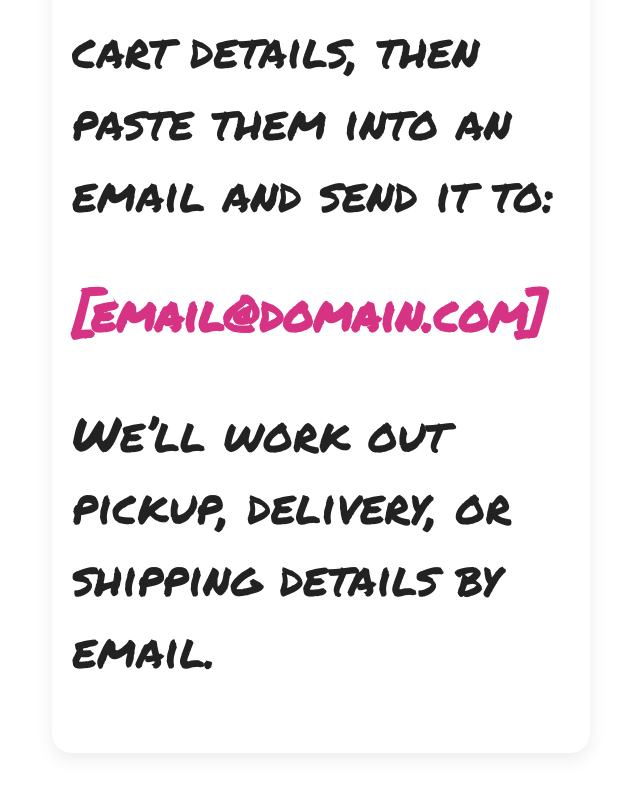
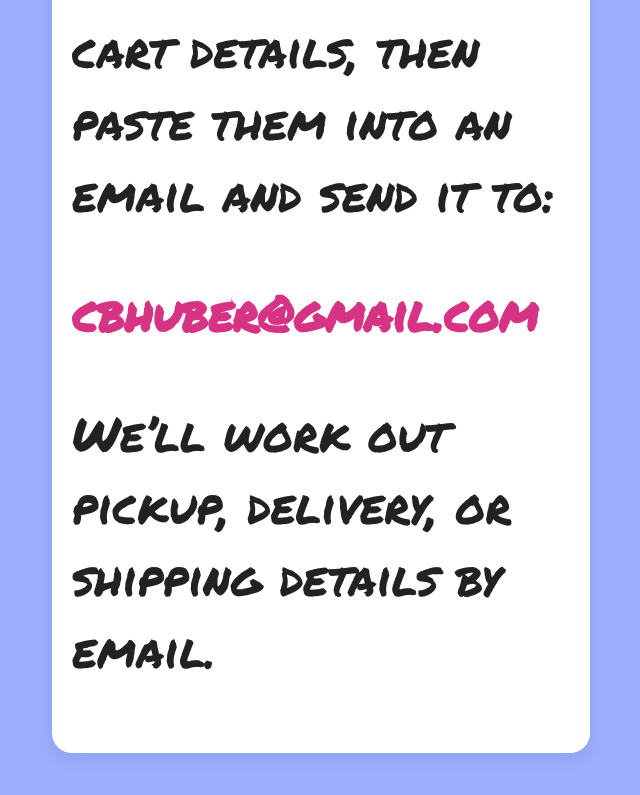
Before and after one commit to cbhuber17/cousins-loom, a React (Vite) app: page /#/checkout in a window 1280 px wide. Shown: the part 2019-2814 px from the top of the page, without its empty margins (600-1240 px from the left). Built offline with nearby package versions, Linux system fonts and the light colour scheme.

Commit message:
fix: Checkout page background color

```diff
--- a/src/pages/CheckoutPage/CheckoutPage.tsx
+++ b/src/pages/CheckoutPage/CheckoutPage.tsx
@@ -14,16 +14,16 @@ function CheckoutPage({ products }: CheckoutPageProps) {
 
   const selectedProducts = useMemo(
     () => products.filter((product) => product.quantity > 0),
-    [products],
+    [products]
   );
 
   const totalAmount = useMemo(
     () =>
       selectedProducts.reduce(
         (sum, product) => sum + product.price * product.quantity,
-        0,
+        0
       ),
-    [selectedProducts],
+    [selectedProducts]
   );
 
   const handleCopyToClipboard = async () => {
@@ -39,7 +39,7 @@ function CheckoutPage({ products }: CheckoutPageProps) {
         (product) =>
           `- ${product.name}: $${product.price.toFixed(2)} x ${product.quantity} = $${(
             product.price * product.quantity
-          ).toFixed(2)}`,
+          ).toFixed(2)}`
       ),
       "",
       `Total: $${totalAmount.toFixed(2)}`,
@@ -56,7 +56,7 @@ function CheckoutPage({ products }: CheckoutPageProps) {
   };
 
   return (
-    <main className="checkout-page">
+    <main className="checkout-page" style={{ backgroundColor: "#9caefd" }}>
       <section className="checkout-container">
         <div className="checkout-image-column">
           <div className="checkout-image-placeholder">
@@ -156,7 +156,7 @@ function CheckoutPage({ products }: CheckoutPageProps) {
               Click the button above to copy your cart details, then paste them
               into an email and send it to:
             </p>
-            <p className="checkout-email">[email@domain.com]</p>
+            <p className="checkout-email">cbhuber@gmail.com</p>
             <p>
               We’ll work out pickup, delivery, or shipping details by email.
             </p>
```
